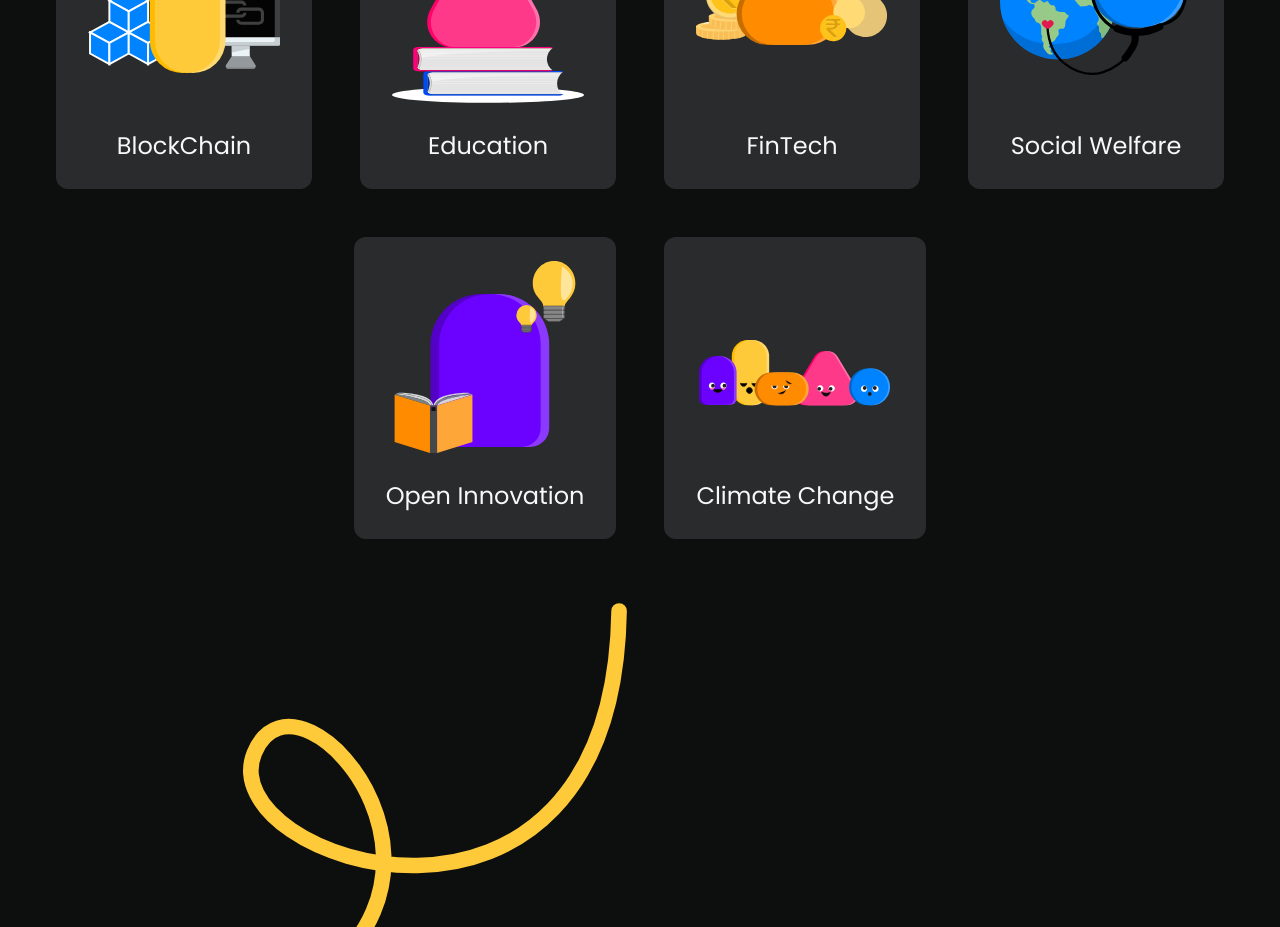
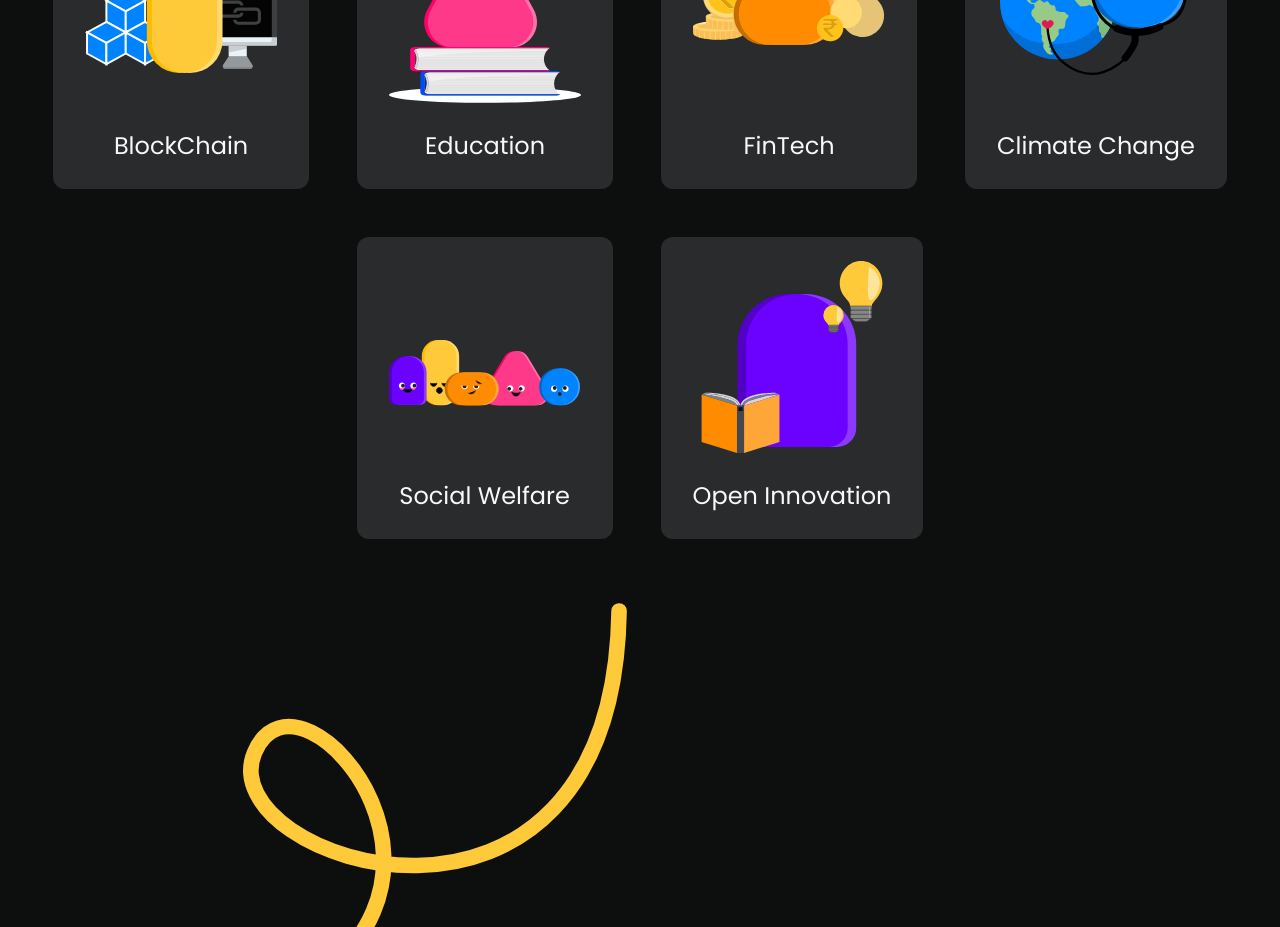
Before and after one commit to hcs-user/HackSVIT-22, a Next.js app: page / in a window 1280 px wide. Shown: the part 2020-2947 px from the top of the page. Built offline with nearby package versions, Linux system fonts and the light colour scheme.

Commit message:
doodle changed

```diff
--- a/src/components/Footer.tsx
+++ b/src/components/Footer.tsx
@@ -85,9 +85,6 @@ export default function Footer() {
 					</Stack>
 				</SimpleGrid>
 				<Box pt={10}>
-					{/* <a href="https://mail.google.com/mail/?view=cm&fs=1&to=hello@hackclubsvit.co" target="_blank">
-						<Heading textAlign='center' my='5' fontSize={['xl', '2xl', '4xl']}>hello@hackclubsvit.co</Heading>
-					</a> */}
 					<a href="mailto:hello@hackclubsvit.co">
 						<Heading textAlign='center' my='5' fontSize={['xl', '2xl', '4xl']}>hello@hackclubsvit.co</Heading>
 					</a>
--- a/src/components/ThemeCard.tsx
+++ b/src/components/ThemeCard.tsx
@@ -13,9 +13,9 @@ const doodle = [
 	{ doodle: <BlockchainDoodle h={[40, null, 48]} w={[40, null, 48]} />, name: "BlockChain" },
 	{ doodle: <EducationDoodle h={[40, null, 48]} w={[40, null, 48]} />, name: "Education" },
 	{ doodle: <FinanceDoodle h={[40, null, 48]} w={[40, null, 48]} />, name: "FinTech" },
+	{ doodle: <ClimateDoodle h={[40, null, 48]} w={[40, null, 48]} />, name: "Climate Change" },
 	{ doodle: <SocialWelfareDoodle h={[40, null, 48]} w={[40, null, 48]} />, name: "Social Welfare" },
 	{ doodle: <OpenDoodle h={[40, null, 48]} w={[40, null, 48]} />, name: "Open Innovation" },
-	{ doodle: <ClimateDoodle h={[40, null, 48]} w={[40, null, 48]} />, name: "Climate Change" },
 ]
 
 export default function ThemeCard() {
--- a/src/components/svgs.tsx
+++ b/src/components/svgs.tsx
@@ -1821,7 +1821,7 @@ export const BlockchainDoodle = createIcon({
 	),
 });
 
-export const SocialWelfareDoodle = createIcon({
+export const ClimateDoodle = createIcon({
 	displayName: "SocialWelfareDoodle",
 	viewBox: "0 0 330.19 233.943",
 	path: (
@@ -2822,7 +2822,7 @@ export const OpenDoodle = createIcon({
 	),
 });
 
-export const ClimateDoodle = createIcon({
+export const SocialWelfareDoodle = createIcon({
 	displayName: "OpenDoodle",
 	viewBox: "0 0 1770.57 315",
 	path: (
```
